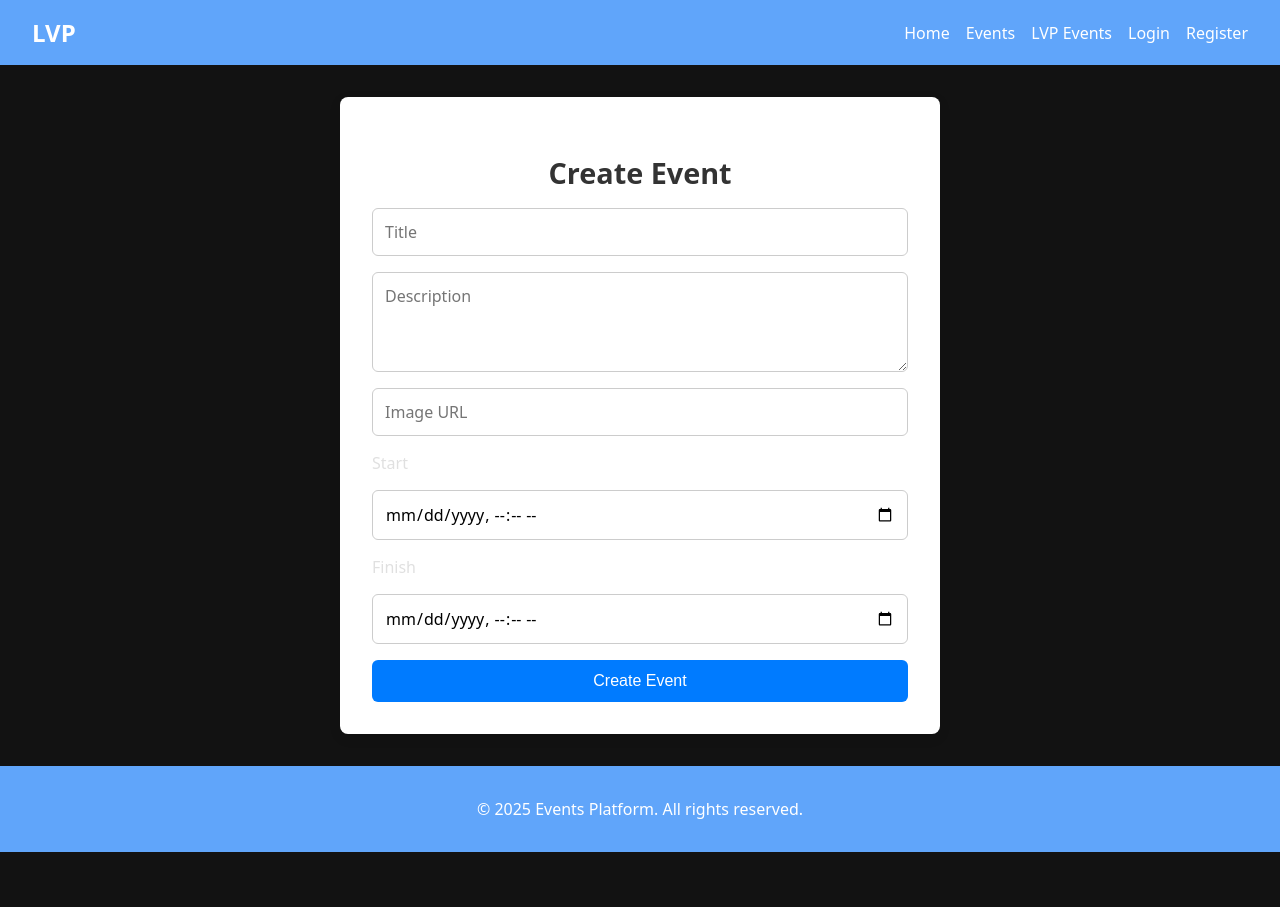
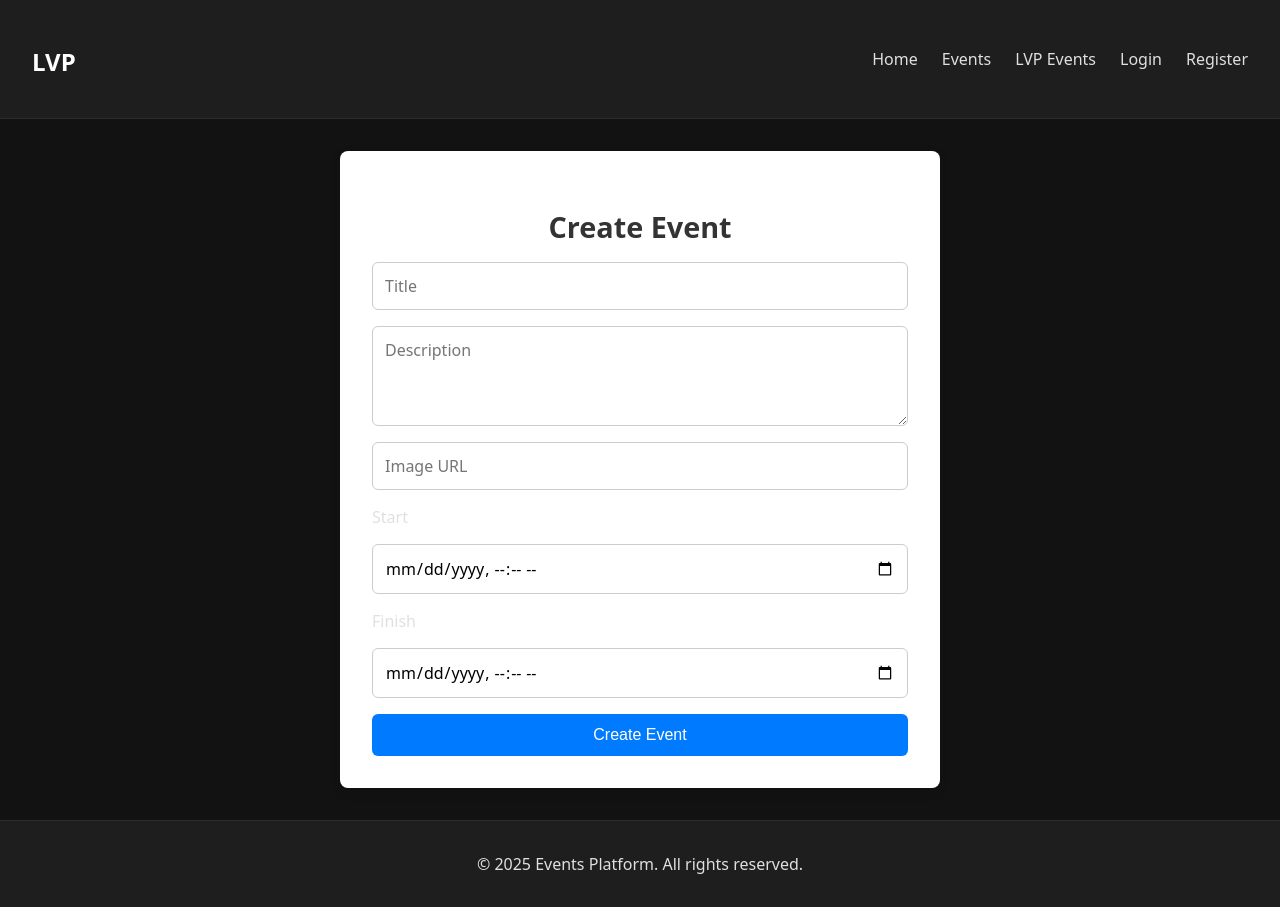
Before and after one commit to zayathena/events-platform-fe, a React (Create React App) app: page /create in a window 1280 px wide. Before the commit the page ends 852 px from the top, so only its background shows below. Built offline with nearby package versions, Linux system fonts and the light colour scheme; no server answers.

Commit message:
header and footer styling updated

```diff
--- a/src/components/Footer.module.css
+++ b/src/components/Footer.module.css
@@ -1,6 +1,7 @@
 .footer {
-  background-color: #60A5FA;
-  color: white;
+  background-color: var(--bg-container);
+  border-top: 1px solid var(--border);
+  color: var(--text);
   padding: 1rem 2rem;
   text-align: center;
   margin-top: auto;
--- a/src/components/Header.module.css
+++ b/src/components/Header.module.css
@@ -1,65 +1,58 @@
 .header {
-  background-color: #60A5FA;
-  color: white;
+  background-color: var(--bg-container);
+  border-bottom: 1px solid var(--border);
+  color: var(--text);
   padding: 1rem 2rem;
   display: flex;
   justify-content: space-between;
   align-items: center;
-}
-
-.title {
-  font-size: 1.5rem;
-  font-weight: bold;
-  margin: 0;
-  text-decoration: none;
-  color: white;
-}
-
-.title {
-  font-size: 1.5rem;
-  font-weight: bold;
-  margin: 0;
+  position: sticky;
+  top: 0;
+  z-index: 100;
 }
 
 .titleLink {
-  color: white;
+  font-size: 1.5rem;
+  font-weight: 600;
+  margin: 0;
+  color: var(--primary);
   text-decoration: none;
 }
 
 .titleLink:hover {
-  color: #d1d5db;
+  color: var(--secondary);
 }
 
 .navList {
   list-style: none;
   display: flex;
-  gap: 1rem;
+  gap: 1.5rem;
   margin: 0;
   padding: 0;
 }
 
 .navItem {
-  color: white;
+  color: var(--text);
   text-decoration: none;
   font-weight: 500;
-  transition: color 0.2s ease;
+  transition: color var(--transition);
 }
 
 .navItem:hover {
-  color: gray;
-  text-decoration: none;
+  color: var(--muted);
 }
 
 .logoutButton {
   background: none;
   border: none;
-  color: #fff;
+  color: var(--text);
   cursor: pointer;
   font-size: 1rem;
   padding: 0;
   text-decoration: underline;
+  transition: color var(--transition);
 }
 
 .logoutButton:hover {
-  color: #ddd;
+  color: var(--muted);
 }
```
